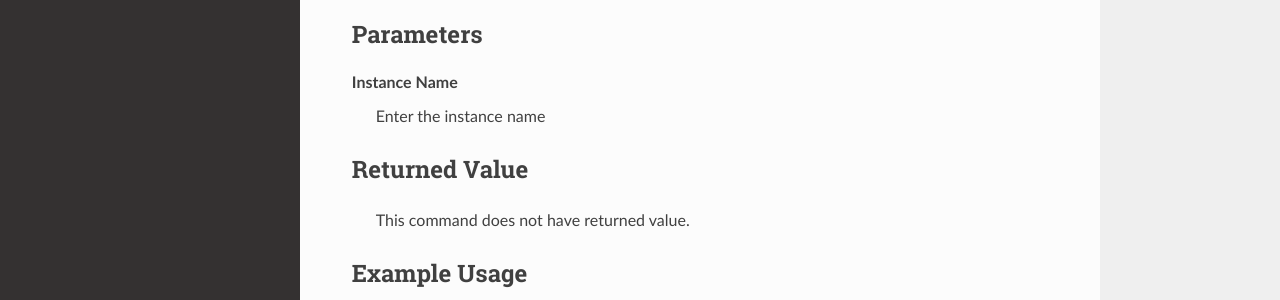
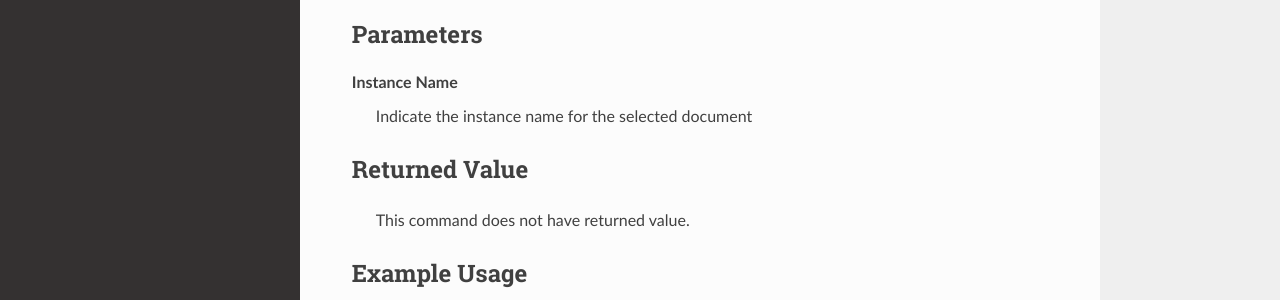
Before and after one commit to stupidmankind/BYpassDoc, a Sphinx documentation site: the page built from docs/source/commands/wordsave.rst, in a window 1280 px wide and 1173 px high. Shown: the part 374-674 px from the top of the window. Built offline with Sphinx 7.4.7 and the Read the Docs theme 2.0.0, drawn with Linux system fonts in a browser that asks for light colours.

Commit message:
Update wordsave.rst
edit parameters

```diff
--- a/docs/source/commands/wordsave.rst
+++ b/docs/source/commands/wordsave.rst
@@ -14,7 +14,7 @@ Parameters
 ----------
 
 **Instance Name**
-	Enter the instance name
+	Indicate the instance name for the selected document
 
 
 
```
